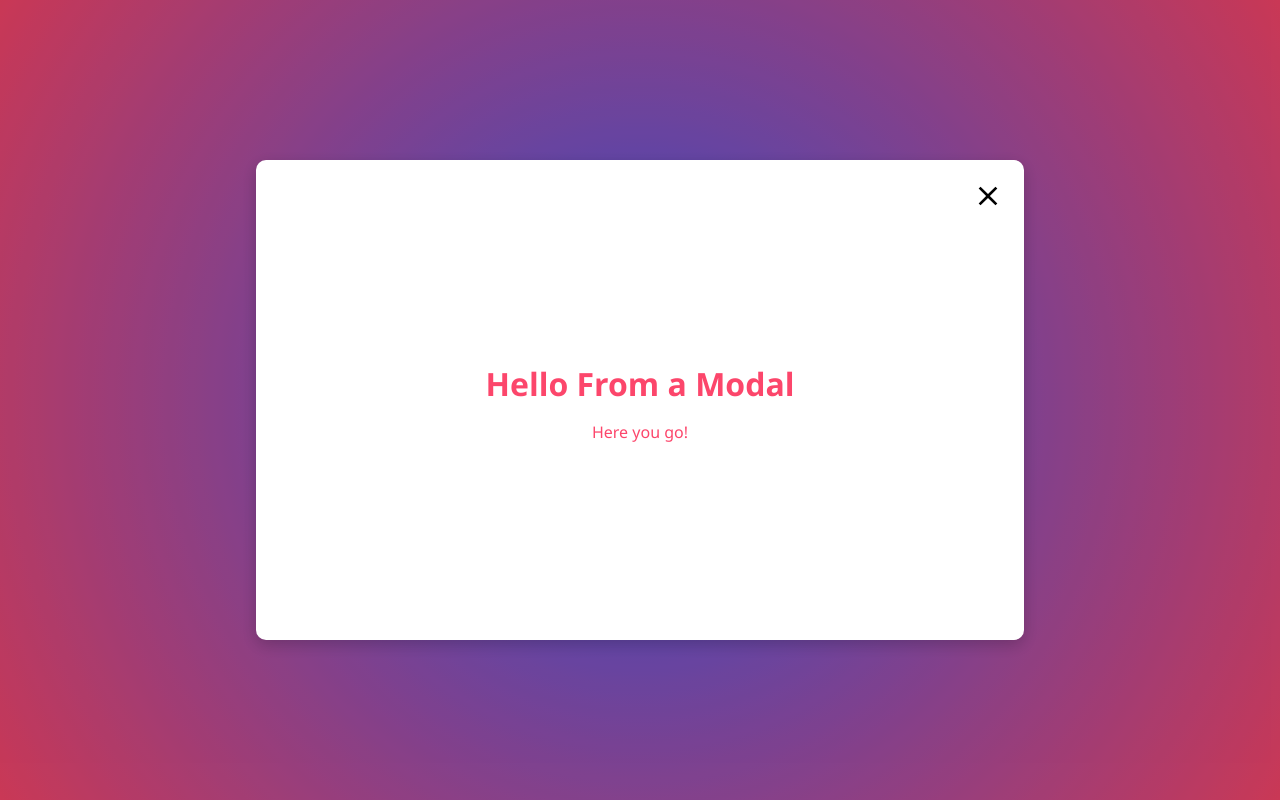
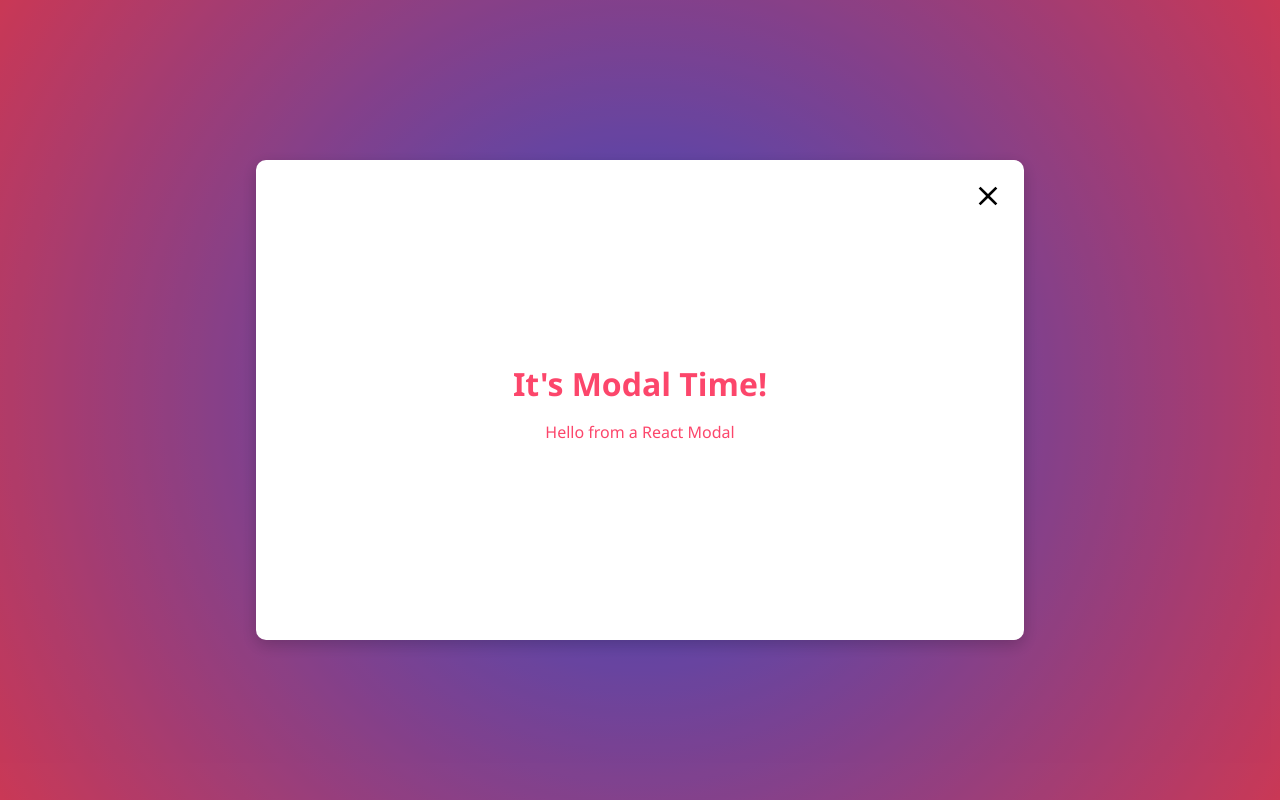
Before and after one commit to AngelaMaC/modalProject, a React (Create React App) app: page / in a window 1280 px wide. Both pictures are taken after a click on the button "Click Me". Built offline with nearby package versions, Linux system fonts and the light colour scheme.

Commit message:
Updated modal.js

```diff
--- a/src/components/Modal.js
+++ b/src/components/Modal.js
@@ -56,15 +56,14 @@ export const Modal = ({ showModal, setShowModal }) => {
         }
     }
 
-
     return (
         <>
             {showModal ? (
                 <Background ref={modalRef} onClick={closeModal}>
                     <ModalWrapper showModal={showModal}>
                         <ModalContent>
-                            <h1>Hello From a Modal</h1>
-                            <p>Here you go!</p>
+                            <h1>It's Modal Time!</h1>
+                            <p>Hello from a React Modal</p>
                         </ModalContent>
                         <CloseModalButton aria-label='Close modal' onClick={() => setShowModal(prev => !prev)} />
                     </ModalWrapper>
```
